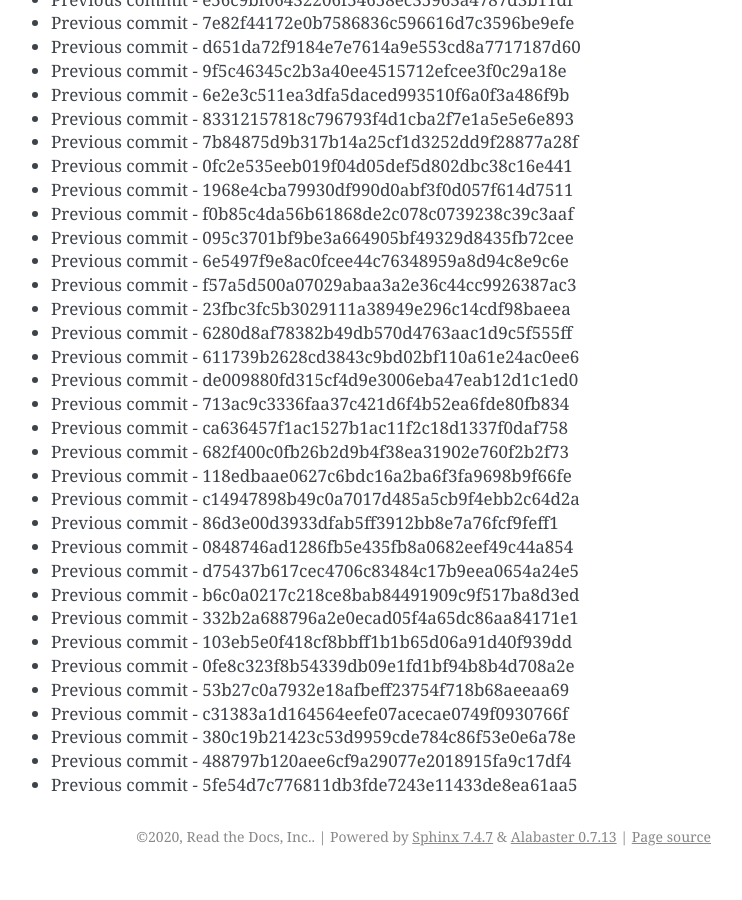
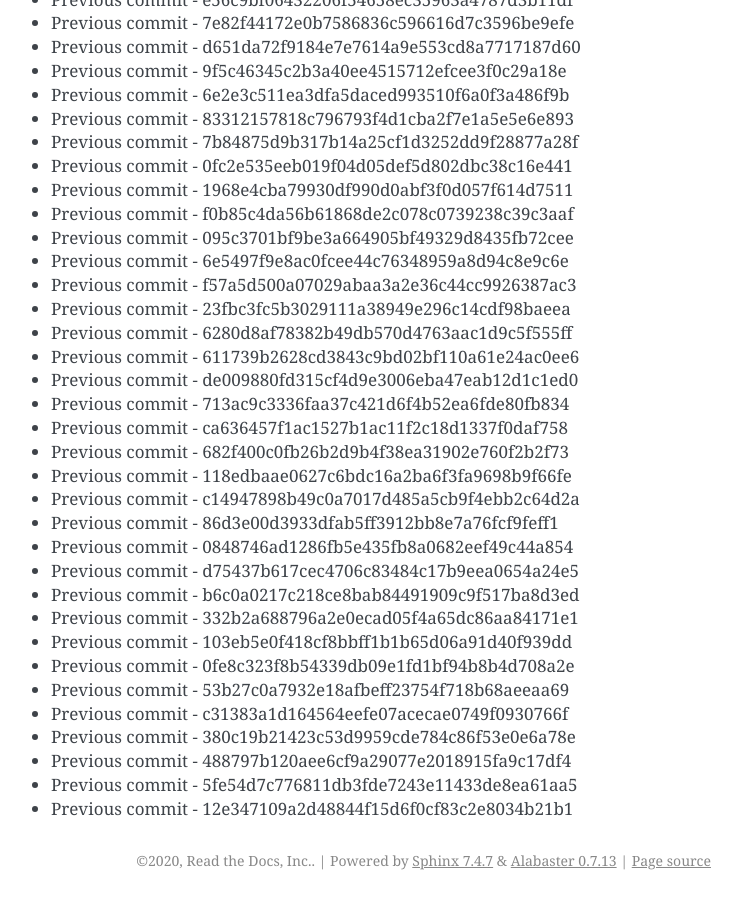
Before and after one commit to readthedocs/rtd-git-stresstest, a Sphinx documentation site: the page built from docs/updates.rst, in a window 1280 px wide and 900 px high, scrolled down 74688 px. Shown: the whole window, without its empty margins (399-1141 px from the left). Built offline with Sphinx 7.4.7, drawn with Linux system fonts in a browser that asks for light colours; before the commit the page ends 75564 px from its top, so only the background shows below that.

Commit message:
Generating commit from previous: 12e347109a2d48844f15d6f0cf83c2e8034b21b1

```diff
--- a/docs/updates.rst
+++ b/docs/updates.rst
@@ -3170,3 +3170,4 @@ It can be tested for any performance characteristics.
 * Previous commit - 380c19b21423c53d9959cde784c86f53e0e6a78e
 * Previous commit - 488797b120aee6cf9a29077e2018915fa9c17df4
 * Previous commit - 5fe54d7c776811db3fde7243e11433de8ea61aa5
+* Previous commit - 12e347109a2d48844f15d6f0cf83c2e8034b21b1
```
